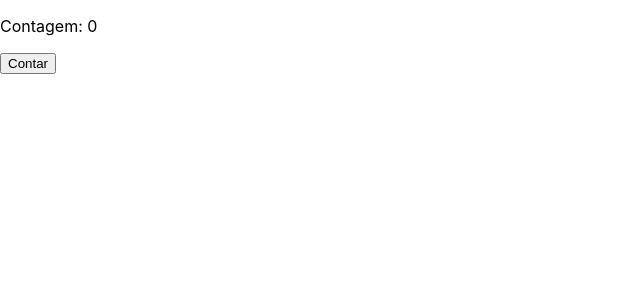
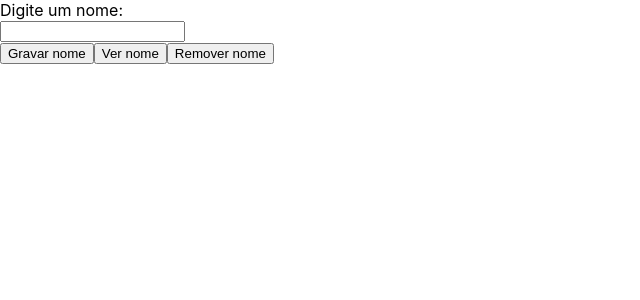
Before and after one commit to renatogomesf/ReactJS, a React (Create React App) app in the folder curso-de-react/: page / in a window 1280 px wide. Shown: the top 300 px of the page, without its empty margins (0-640 px from the left). Built offline with nearby package versions, Linux system fonts and the light colour scheme.

Commit message:
feita aula 20

```diff
--- /dev/null
+++ b/curso-de-react/src/AULAS/aula20/LOCALStorage.js
@@ -0,0 +1,40 @@
+import React,{useState} from 'react'
+
+export default function LOCALStorage() {
+
+    // localStorage: armazenamento local do browser.
+
+    // ".setItem("chave","valor")": cria uma chave e seu valor. os nomes são definidos por mim. caso eu crie uma chave com nome que já exista, o valor desta chave existente é trocado pelo novo valor.
+    // localStorage.setItem("nome","bruno")
+
+    // ".getItem("chave")": caso eu queira pegar uma chave específica, basta por o nome dela.
+    // localStorage.getItem("nome")
+
+    // ".removeItem("chave")": caso eu deseje remover uma chave específica, basta por o nome dela.
+    // localStorage.removeItem("nome")
+
+    const [nome,setNome] = useState()
+
+    const armazenar=(chave,valor)=>{
+        localStorage.setItem(chave,valor)
+    }
+
+    const consultar=(chave)=>{
+        alert(localStorage.getItem(chave))
+    }
+
+    const apagar=(chave)=>{
+        localStorage.removeItem(chave)
+    }
+
+    return (
+        <div>
+            <label htmlFor="">Digite um nome: </label> <br />
+            <input type="text" name="" value={nome} onChange={(e)=>setNome(e.target.value)}/> <br />
+
+            <button onClick={()=>armazenar("ls_nome",nome)}>Gravar nome</button>
+            <button onClick={()=>consultar("ls_nome")}>Ver nome</button>
+            <button onClick={()=>apagar("ls_nome")}>Remover nome</button>
+        </div>
+    )
+}
--- a/curso-de-react/src/App.js
+++ b/curso-de-react/src/App.js
@@ -1,6 +1,6 @@
 import React from 'react'
 
-import USEEffect from './AULAS/aula19/USEEffect';
+import LOCALStorage from './AULAS/aula20/LOCALStorage';
 
 // quando a CSS é importada no arquivo principal, não precisa importar de novo nos componentens.
 import './App.css'
@@ -11,7 +11,7 @@
   return (
     <div className="App">
 
-      <USEEffect></USEEffect>
+      <LOCALStorage></LOCALStorage>
 
     </div>
   );
```
